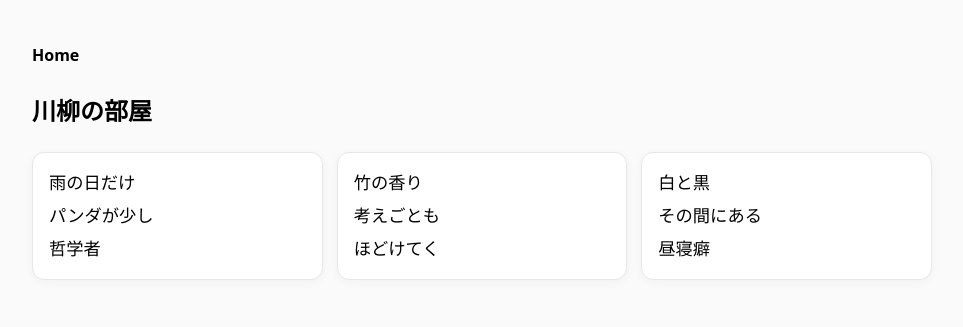
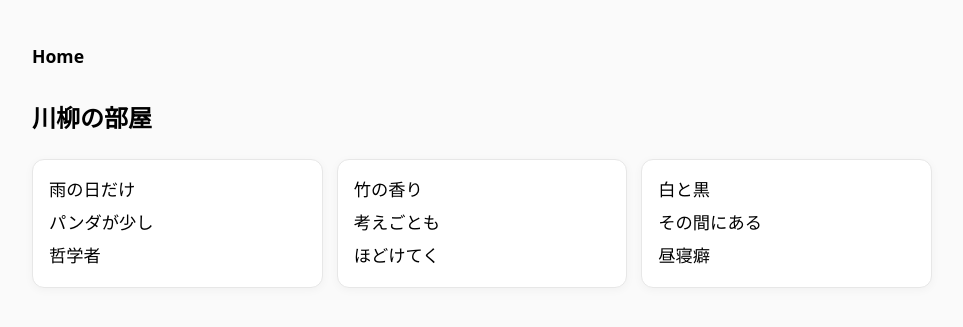
Before and after one commit to papan2222/papan2222.github.io, a Jekyll site: the page built from senryu/index.md, in a window 1280 px wide. Shown: the top 327 px of the page, without its empty margins (158-1121 px from the left). Built offline with Jekyll 4.4.1, drawn with Linux system fonts in a browser that asks for light colours.

Commit message:
Update senryu.html

```diff
--- a/_layouts/senryu.html
+++ b/_layouts/senryu.html
@@ -46,11 +46,12 @@
       margin-top: 10px;
     }
     .home-only{
-  margin: 0 0 18px;
+  margin: 0 0 22px;
 }
 .home-only a{
   text-decoration: none;
   color: inherit;
+  font-size: 1.1rem;   /* ← 少し大きめ */
   font-weight: 600;
 }
 .home-only a:hover{
```
